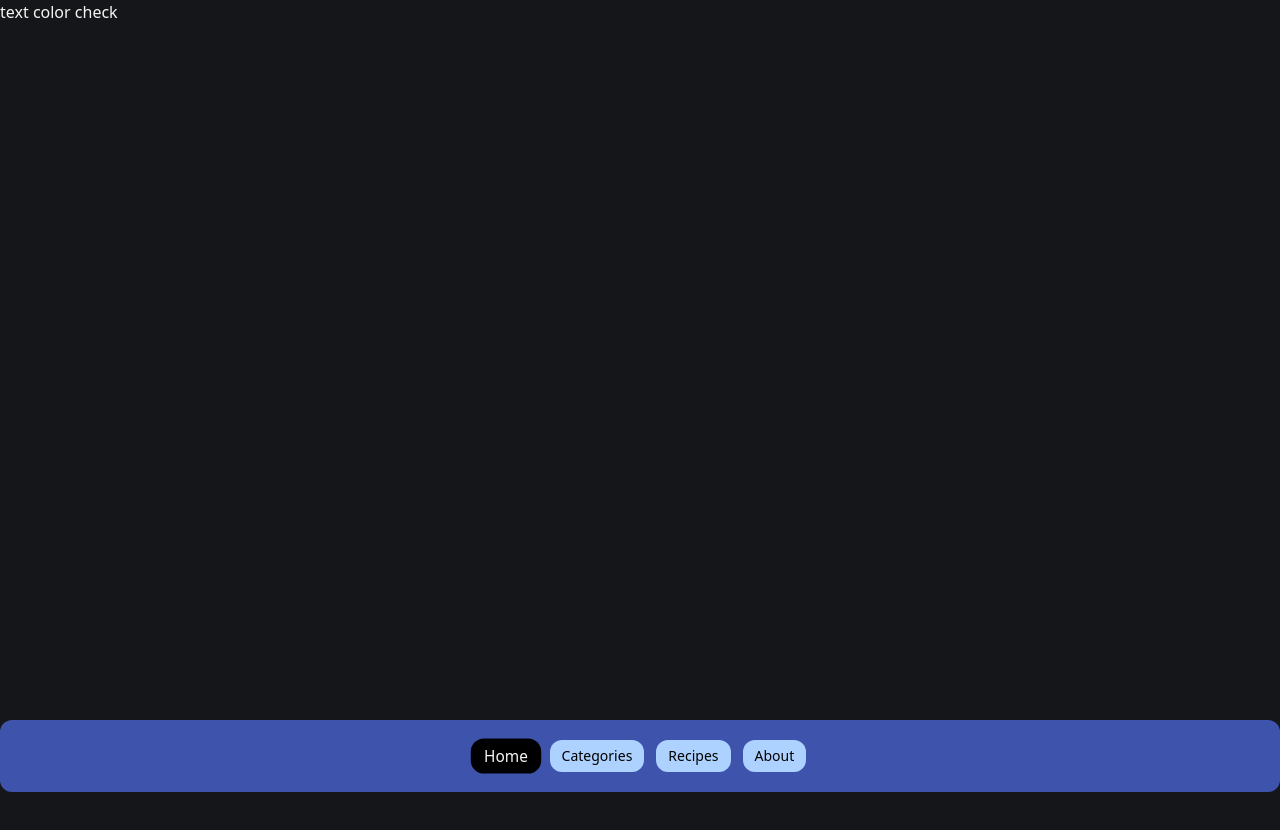
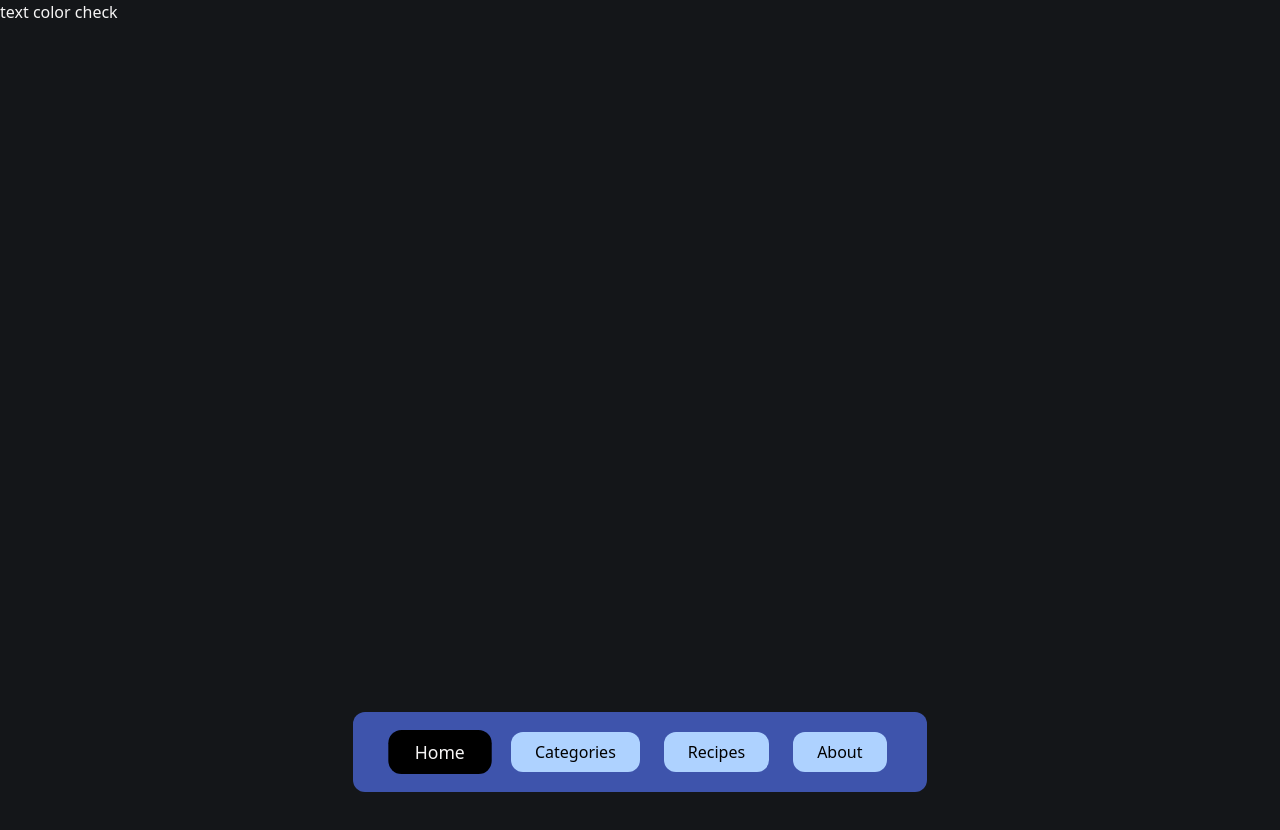
Before and after one commit to niii-san/Recipe-Rocket, a React (Vite) app: page / in a window 1280 px wide. Shown: the top 830 px of the page. Built offline with nearby package versions, Linux system fonts and the light colour scheme.

Commit message:
feat: nav responsive

```diff
--- a/index.html
+++ b/index.html
@@ -1,11 +1,11 @@
-<!doctype html>
+<!DOCTYPE html>
 <html lang="en">
   <head>
     <meta charset="UTF-8" />
     <meta name="viewport" content="width=device-width, initial-scale=1.0" />
     <title>Recipe Rocket</title>
   </head>
-  <body>
+  <body class="container bg-bodyBg mx-auto">
     <div id="root"></div>
     <script type="module" src="/src/main.tsx"></script>
   </body>
--- a/src/Pages/NavBar/NavBar.tsx
+++ b/src/Pages/NavBar/NavBar.tsx
@@ -27,19 +27,19 @@ function NavBar() {
   ];
 
   return (
-    <div className="  w-full  flex justify-center  ">
-      <ul className="py-5 text-sm flex justify-center w-full gap-3 bg-[#3E54AC] rounded-xl ">
+    <div className=" container  w-full  flex justify-center  ">
+      <ul className="py-5 text-sm flex justify-center w-full  gap-3 bg-[#3E54AC] rounded-xl tablet:w-auto tablet:px-10 tablet:text-base tablet:gap-6">
         {navItems.map((item) => (
           <li
             key={item.id}
-            className="cursor-pointer h-full flex items-center   text-Text "
+            className="cursor-pointer h-full flex items-center text-Text "
           >
             <NavLink
               to={`${item.path}`}
               className={({ isActive }) =>
                 isActive
-                  ? " px-3 py-1.5 bg-[#000000] rounded-xl transition duration-300 ease-in-out transform scale-110"
-                  : " px-3 py-1.5 bg-[#AED2FF] text-black rounded-xl transition duration-300 ease-in-out transform scale-100"
+                  ? " px-3 py-1.5 bg-[#000000] rounded-xl transition duration-300 ease-in-out transform scale-110 tablet:px-6 tablet:py-2 "
+                  : " px-3 py-1.5 bg-[#AED2FF] text-black rounded-xl transition duration-300 ease-in-out transform scale-100 tablet:px-6 tablet:py-2"
               }
             >
               {item.element}
--- a/src/Pages/NavBar/NavBody.tsx
+++ b/src/Pages/NavBar/NavBody.tsx
@@ -2,7 +2,7 @@ import NavBar from "./NavBar";
 
 function NavBody() {
   return (
-    <div className=" flex items-center justify-center  fixed bottom-2 w-screen">
+    <div className=" container flex items-center justify-center  fixed bottom-2 w-full mx-auto">
       <NavBar />
     </div>
   );
--- a/tailwind.config.js
+++ b/tailwind.config.js
@@ -2,11 +2,14 @@
 export default {
   content: ["./index.html", "./src/**/*.{js,ts,jsx,tsx}"],
   theme: {
-    screens: {
-      'pc': '1100px',
-      // => @media (min-width: 1280px) { ... }
-    },
     extend: {
+      screens: {
+        pc: "1100px",
+        // => @media (min-width: 1280px) { ... }
+        tablet: "600px",
+        // => @media (min-width: 640px) { ... }
+      },
+
       colors: {
         bodyBg: "#141619",
         Blue: "#0A21C0",
```
